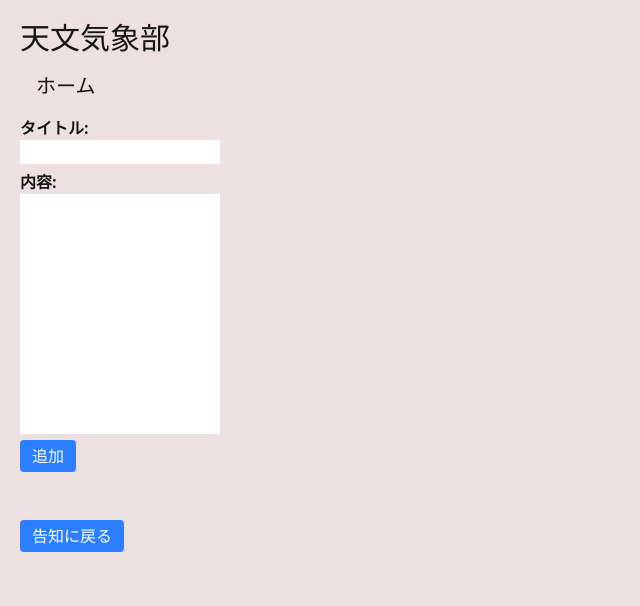
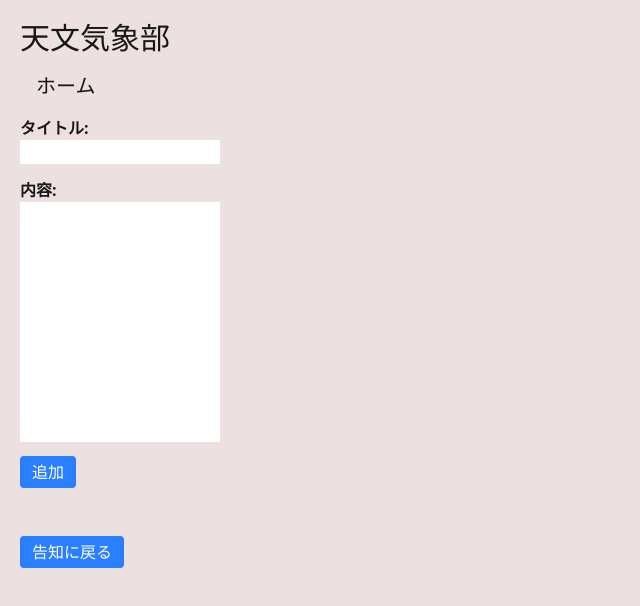
Before and after one commit to KawaryoPublic/tenki-site, a Next.js app: page /notification/edit in a window 1280 px wide. Shown: the top 606 px of the page, without its empty margins (0-640 px from the left). Built offline with nearby package versions, Linux system fonts and the light colour scheme.

Commit message:
Update NotificationEditForm.tsx

```diff
--- a/src/components/ui/notification/edit/NotificationEditForm.tsx
+++ b/src/components/ui/notification/edit/NotificationEditForm.tsx
@@ -16,7 +16,7 @@ export default function NotificationEditForm() {
                 }).then(() => alert("告知を追加しました"))
                 .catch(err => console.log(err));
             }}
-            className="w-full flex flex-col"
+            className="flex flex-col gap-2"
         >
             <div>
                 <label htmlFor="title" className="font-bold">タイトル:</label><br />
```
